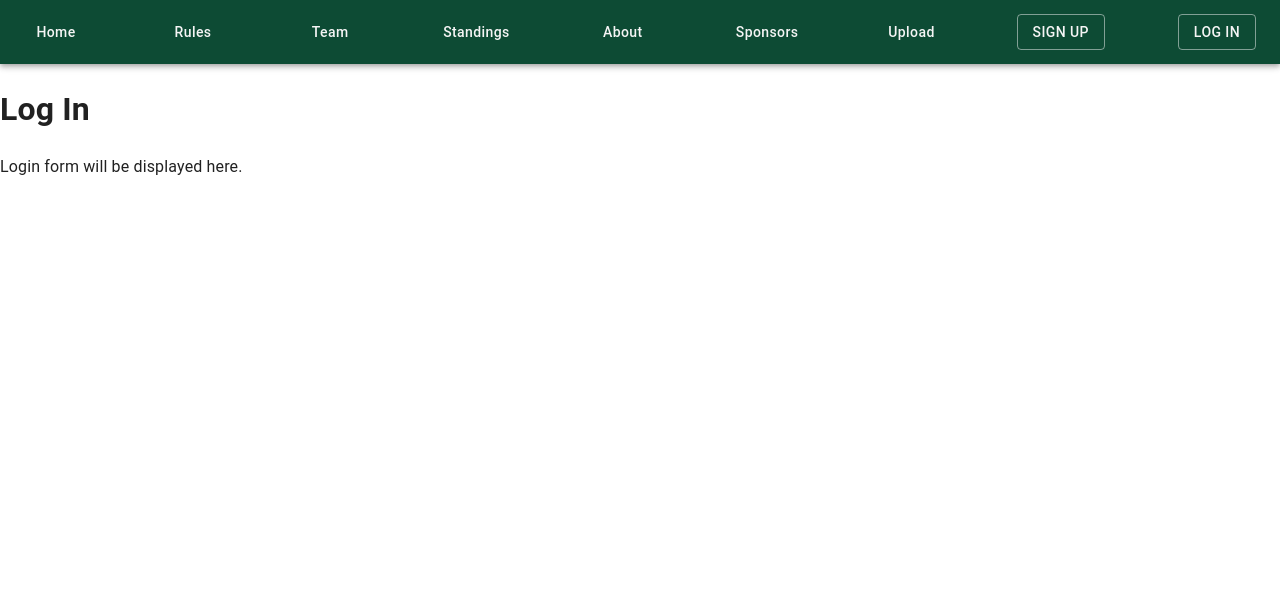
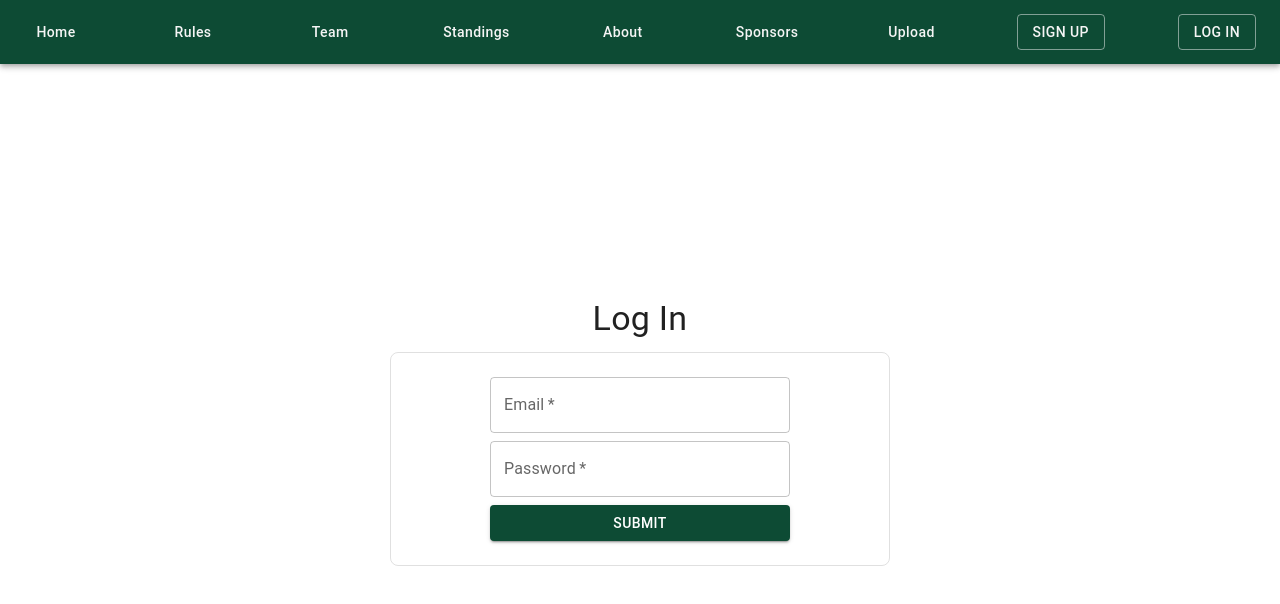
Before and after one commit to armarshall/basketball-app, a React (Vite) app in the folder client/: page /login in a window 1280 px wide. Shown: the top 604 px of the page. Built offline with nearby package versions, Linux system fonts and the light colour scheme.

Commit message:
Login form based on registration form

```diff
--- /dev/null
+++ b/client/src/components/LogInForm.tsx
@@ -0,0 +1,95 @@
+import { TextField, Button, Typography } from "@mui/material";
+import FormContainer from "./FormContainer";
+import { useState } from "react";
+import { useNavigate } from "react-router-dom";
+import { Box } from "@mui/material";
+import { login } from "../services/log_in_service";
+
+export default function LogInForm() {
+  const [formData, setFormData] = useState({
+    email: "",
+    password: "",
+  });
+  const [isSubmitting, setIsSubmitting] = useState(false);
+  const [error, setError] = useState("");
+  const navigate = useNavigate();
+
+  const handleInputChange =
+    (field: string) => (event: React.ChangeEvent<HTMLInputElement>) => {
+      setFormData((prev) => ({
+        ...prev,
+        [field]: event.target.value,
+      }));
+    };
+
+  const handleSubmit = async (): Promise<boolean> => {
+    if (!formData.email || !formData.password) {
+      // Enforce input for email and password
+      setError("Please fill in all required fields");
+      return false;
+    } else {
+      // Check if password matches database hash
+      let logged_in = await login(formData.email, formData.password);
+
+      if (!logged_in) {
+        setError("Email or password is incorrect");
+        return false;
+      }
+    }
+
+    setIsSubmitting(true);
+    setError("");
+
+    try {
+      // Navigate immediately to home and show snackbar there
+      navigate("/", { state: { snackbarMessage: "Log in successful!" } });
+
+      return true;
+    } catch (error) {
+      setError(error instanceof Error ? error.message : "Log in failed");
+      return false;
+    } finally {
+      setIsSubmitting(false);
+    }
+  };
+
+  return (
+    <Box
+      sx={{
+        display: "flex",
+        flexDirection: "column",
+        alignItems: "center",
+        justifyContent: "center",
+        height: "calc(100vh - 64px)",
+      }}
+    >
+      <FormContainer title={"Log In"}>
+        <TextField
+          label="Email"
+          required
+          value={formData.email}
+          onChange={handleInputChange("email")}
+        />
+        <TextField
+          label="Password"
+          type="password"
+          required
+          value={formData.password}
+          onChange={handleInputChange("password")}
+        />
+        {error && (
+          <Typography color="error" variant="body2">
+            {error}
+          </Typography>
+        )}
+        <Button
+          variant="contained"
+          onClick={handleSubmit}
+          disabled={isSubmitting}
+        >
+          {isSubmitting ? "Submitting..." : "Submit"}
+        </Button>
+      </FormContainer>
+    </Box>
+  );
+}
--- a/client/src/pages/LogIn.tsx
+++ b/client/src/pages/LogIn.tsx
@@ -1,8 +1,9 @@
+import LogInForm from "../components/LogInForm";
+
 export default function LogIn() {
   return (
     <div>
-      <h1>Log In</h1>
-      <p>Login form will be displayed here.</p>
+      <LogInForm />
     </div>
   );
 }
```
